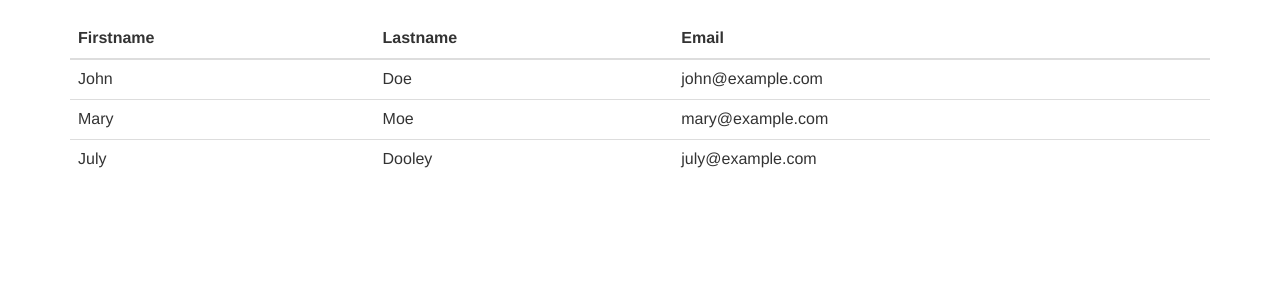
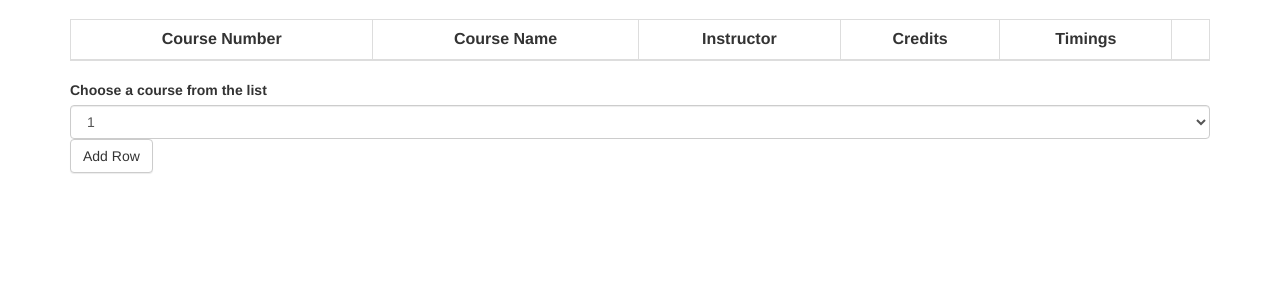
Before and after one commit to shivnshu/PreregAssistant, a Django app: page / in a window 1280 px wide. Shown: the part 51-351 px from the top of the page. Run offline with Django 3.2, Linux system fonts and the light colour scheme; lists and menus that the app fills with data are empty; some libraries are stand-ins or nearby versions.

Commit message:
Improve index page

```diff
--- /dev/null
+++ b/assistant/static/assistant/custom.js
@@ -0,0 +1,16 @@
+     $(document).ready(function(){
+      var i=1;
+     $("#add_row").click(function(){
+      $('#addr'+i).html("<td>"+ (i+1) +"</td><td><input name='name"+i+"' type='text' placeholder='Name' class='form-control input-md'  /> </td><td><input  name='mail"+i+"' type='text' placeholder='Mail'  class='form-control input-md'></td><td><input  name='mobile"+i+"' type='text' placeholder='Mobile'  class='form-control input-md'></td>");
+
+      $('#tab_logic').append('<tr id="addr'+(i+1)+'"></tr>');
+      i++;
+  });
+     $("#delete_row").click(function(){
+    	 if(i>1){
+		 $("#addr"+(i-1)).html('');
+		 i--;
+		 }
+	 });
+
+});
--- a/assistant/templates/assistant/base.html
+++ b/assistant/templates/assistant/base.html
@@ -84,6 +84,7 @@ your static files then delete the 'block head-css below'-->
     <script src="{% static 'bootstrap/js/bootstrap.js' %}"></script>
     <script src="https://ajax.googleapis.com/ajax/libs/jquery/1.11.3/jquery.min.js"></script>
   <script src="http://maxcdn.bootstrapcdn.com/bootstrap/3.3.5/js/bootstrap.min.js"></script>
+  <script src="{% static 'assistant/custom.js' %}"></script>
 {% endblock %}
 
 </html>
--- a/assistant/templates/assistant/index.html
+++ b/assistant/templates/assistant/index.html
@@ -1,30 +1,47 @@
 {% extends 'assistant/base.html' %}
 
 {% block content %}
-  <table class="table">
+
+<div class="row clearfix">
+        <div class="col-md-12 column">
+                <table class="table table-bordered table-hover" id="tab_logic">
                         <thead>
-      <tr>
-        <th>Firstname</th>
-        <th>Lastname</th>
-        <th>Email</th>
+                                <tr >
+                                        <th class="text-center">
+                                                Course Number
+                                        </th>
+                                        <th class="text-center">
+                                                Course Name
+                                        </th>
+                                        <th class="text-center">
+                                                Instructor
+                                        </th>
+                                        <th class="text-center">
+                                                Credits
+                                        </th>
+                                        <th class="text-center">
+                                                Timings
+                                        </th>
+                                        <th>
+                                        </th>
                                 </tr>
                         </thead>
                         <tbody>
-      <tr>
-        <td>John</td>
-        <td>Doe</td>
-        <td>john@example.com</td>
-      </tr>
-      <tr>
-        <td>Mary</td>
-        <td>Moe</td>
-        <td>mary@example.com</td>
-      </tr>
-      <tr>
-        <td>July</td>
-        <td>Dooley</td>
-        <td>july@example.com</td>
-      </tr>
+                                <tr id='addr0'></tr>
                         </tbody>
                 </table>
+        </div>
+</div>
+
+<form>
+    <div class="form-group">
+      <label for="sel">Choose a course from the list</label>
+      <select class="form-control" id="sel">
+        <option>1</option>
+      </select>
+</form>
+
+<a id="add_row" class="btn btn-default pull-left">Add Row</a>
+<!--<a id='delete_row' class="pull-right btn btn-default">Delete Row</a>-->
+
 {% endblock %}
--- a/assistant/views.py
+++ b/assistant/views.py
@@ -11,5 +11,6 @@ def index(request):
 
 def courses_list(request):
     courses_timings_list = Courses_timings.objects.all()
-    context = {'courses_timings_list': courses_timings_list}
+    # courses_info_list = Courses_info.objects.filter(course_num=)
+    context = {'courses_details': courses_timings_list}
     return render(request, 'assistant/courses_list.html', context)
```
Also changed, not shown: assistant/templates/assistant/courses_list.html (+6 -2 lines), assistant/static/assistant/style.css (deleted). Lines whose indentation alone changed are shown as unchanged.
